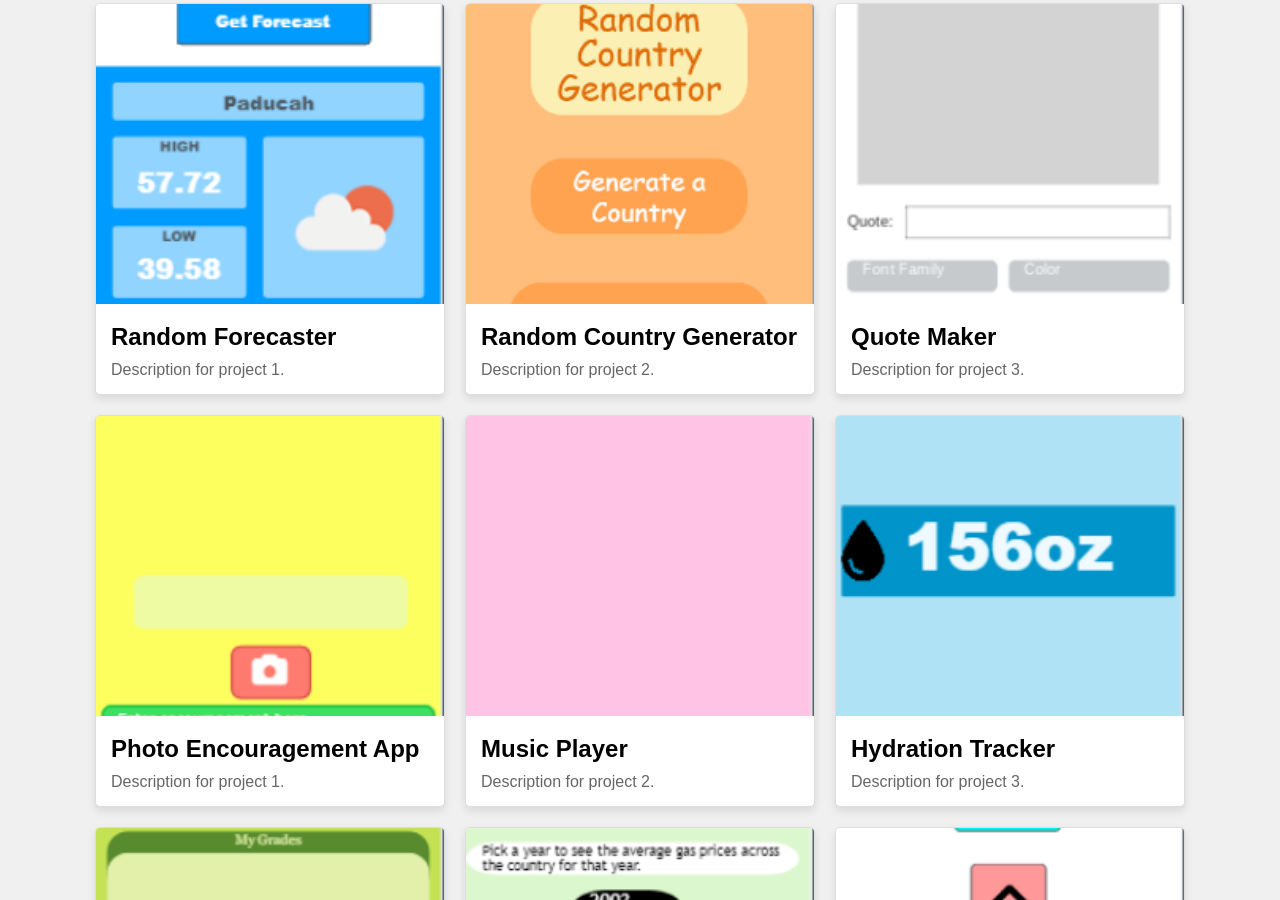
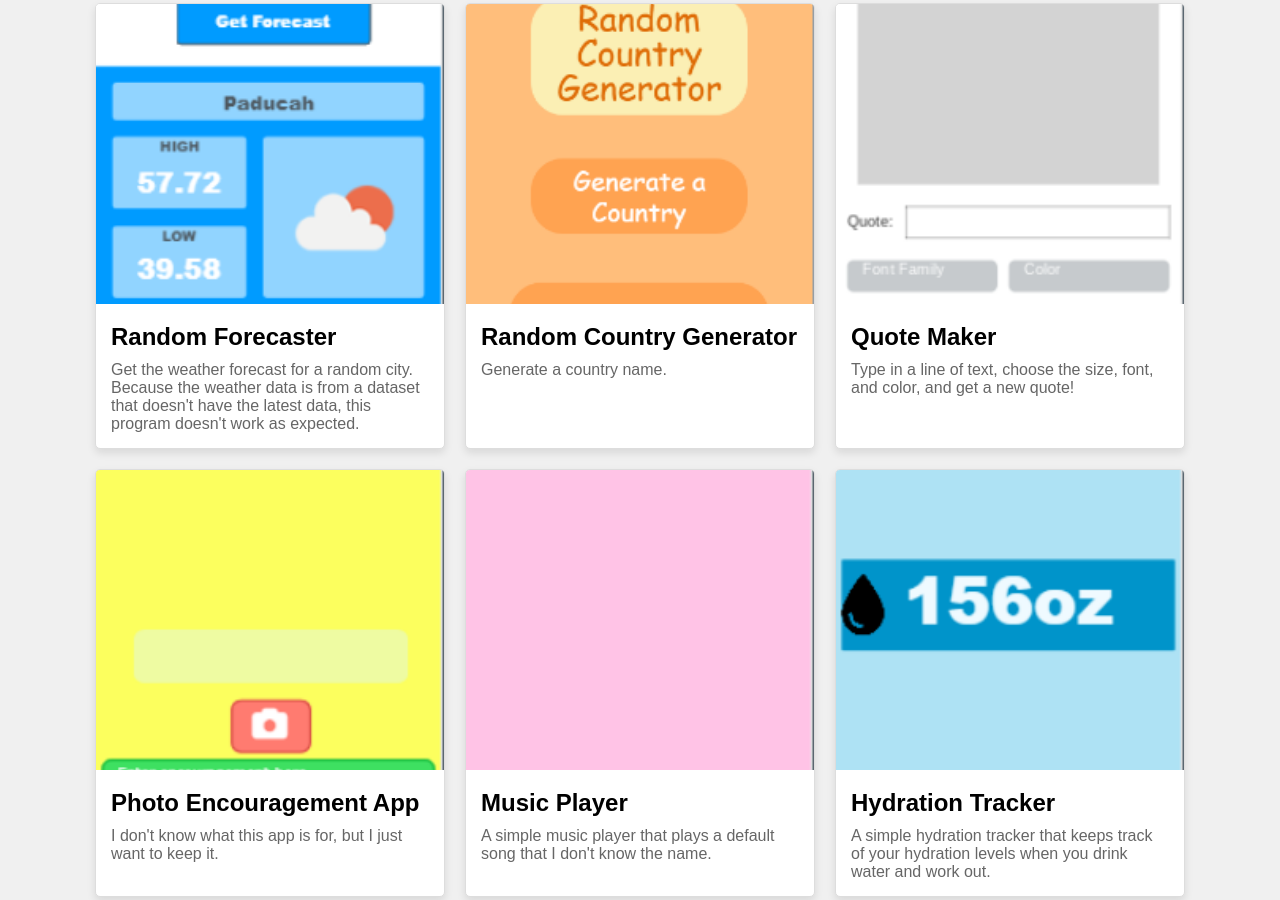
Before and after one commit to SkorpionG/APCSP-AppLab-Projects-2324, a plain HTML site: page index.html in a window 1280 px wide. Shown: the part 1900-2800 px from the top of the page. Drawn offline with Linux system fonts and the light colour scheme.

Commit message:
commit on main

```diff
--- a/CSS/styles.css
+++ b/CSS/styles.css
@@ -22,14 +22,12 @@ header {
 header h1 {
     font-size: 2.5rem;
     margin: 10px auto;
-    margin-bottom: 20px;
+    margin-bottom: 30px;
 }
 
 header p {
     width: 80%;
-    margin-left: auto;
-    margin-right: auto;
-    margin-bottom: 10px;
+    margin: 0 auto;
     font-size: 1.25rem;
     color: #555;
 }
--- a/projectInfo.js
+++ b/projectInfo.js
@@ -1,13 +1,13 @@
 export const projects = [
     {
         title: "Mood Minder",
-        description: "",
+        description: "A simple app that are part of the class curriculum.",
         image: "./assets/mood_minder_thumbnail.png",
         url: "https://studio.code.org/projects/applab/KNoqYHL9nI_C-KUWjKAMiaUfaIcAe9irzPwtIzvj-uU"
     },
     {
         title: "Museum Ticket Generator",
-        description: "",
+        description: "A simple app that are part of the class curriculum, featuring conditional statements.",
         image: "./assets/museum_ticket_generator_thumbnail.png",
         url: "https://studio.code.org/projects/applab/KNoqYHL9nI_C-KUWjKAMieUwc7LmDHCkR0OB0jUsG04"
     },
@@ -25,13 +25,13 @@ export const projects = [
     },
     {
         title: "Ticket App",
-        description: "If-else statements practice project.",
+        description: "Conditional statements practice project.",
         image: "./assets/ticket_app_thumbnail.png",
         url: "https://studio.code.org/projects/applab/KNoqYHL9nI_C-KUWjKAMiSAzZUPLJ6CIL3ecqVTbFiA"
     },
     {
         title: "Tic Tac Toe",
-        description: "Play against your friends!",
+        description: "Play against your friends or yourself!",
         image: "./assets/tic_tac_toe_thumbnail.png",
         url: "https://studio.code.org/projects/applab/KNoqYHL9nI_C-KUWjKAMiYvKGAhL12KB31v-ZyVkTpo"
     },
@@ -49,7 +49,7 @@ export const projects = [
     },
     {
         title: "Screen Locker App",
-        description: "Simulate the phone's screen lock feature.",
+        description: "An app that simulate the phone's screen lock feature.",
         image: "./assets/screen_locker_app_thumbnail.png",
         url: "https://studio.code.org/projects/applab/PwqCD-Cd-Oi3VMk5XhbJbhzD5t1uq9K4ujAxDW0K59Y"
     },
@@ -73,91 +73,91 @@ export const projects = [
     },
     {
         title: "Random Forecaster",
-        description: "Description for project 1.",
+        description: "Get the weather forecast for a random city. Because the weather data is from a dataset that doesn't have the latest data, this program doesn't work as expected.",
         image: "./assets/random_forecaster_thumbnail.png",
         url: "https://studio.code.org/projects/applab/PwqCD-Cd-Oi3VMk5XhbJbvbigCi94zM4F2lRVv0POI4"
     },
     {
         title: "Random Country Generator",
-        description: "Description for project 2.",
+        description: "Generate a country name.",
         image: "./assets/random_country_generator_thumbnail.png",
         url: "https://studio.code.org/projects/applab/oa_p2UxyGadRpKWvnlxZW_s-UQo6WGrLkRn_tdbM-ho"
     },
     {
         title: "Quote Maker",
-        description: "Description for project 3.",
+        description: "Type in a line of text, choose the size, font, and color, and get a new quote!",
         image: "./assets/quote_maker_thumbnail.png",
         url: "https://studio.code.org/projects/applab/KNoqYHL9nI_C-KUWjKAMiZEg1qR_n74b7q5F016miyQ"
     },
     {
         title: "Photo Encouragement App",
-        description: "Description for project 1.",
+        description: "I don't know what this app is for, but I just want to keep it.",
         image: "./assets/photo_encouragement_app_thumbnail.png",
-        url: "https://studio.code.org/projects/applab/KNoqYHL9nI_C-KUWjKAMiaUfaIcAe9irzPwtIzvj-uU"
+        url: "https://studio.code.org/projects/applab/PwqCD-Cd-Oi3VMk5XhbJblgM6plguu9hQa9kUFTuf8Y"
     },
     {
         title: "Music Player",
-        description: "Description for project 2.",
+        description: "A simple music player that plays a default song that I don't know the name.",
         image: "./assets/music_player_thumbnail.png",
         url: "https://studio.code.org/projects/applab/PwqCD-Cd-Oi3VMk5XhbJbktrunUHKT4dNlIK2wxc1sM"
     },
     {
         title: "Hydration Tracker",
-        description: "Description for project 3.",
+        description: "A simple hydration tracker that keeps track of your hydration levels when you drink water and work out.",
         image: "./assets/hydration_tracker_thumbnail.png",
         url: "https://studio.code.org/projects/applab/KNoqYHL9nI_C-KUWjKAMibVJLzMQPwa183ggVQKxL3k"
     },
     {
         title: "Grades.ly",
-        description: "Description for project 1.",
+        description: "A simple average grade calculator.",
         image: "./assets/gradesly_thumbnail.png",
         url: "https://studio.code.org/projects/applab/PwqCD-Cd-Oi3VMk5XhbJbkXbGf2EQVDGJhijZa2uLS0"
     },
     {
         title: "Gas Buddy",
-        description: "Description for project 2.",
+        description: "Get the historical gas prices in 7 major U.S. cities, from 2003 to 2023.",
         image: "./assets/gas_buddy_thumbnail.png",
         url: "https://studio.code.org/projects/applab/PwqCD-Cd-Oi3VMk5XhbJbqKmgq7EZW95gBcrQpKnE6c"
     },
     {
         title: "Follow The Sequence Game",
-        description: "Description for project 3.",
+        description: "Similar to the game \"Follow the Sequence\", but with completely different sequence each level.",
         image: "./assets/follow_the_sequence_game_thumbnail.png",
         url: "https://studio.code.org/projects/applab/PwqCD-Cd-Oi3VMk5XhbJbo8o_aiZaoXAqE217y_9qmk"
     },
     {
         title: "Flip Card Game",
-        description: "Description for project 1.",
+        description: "Flip the cards to test your memory!",
         image: "./assets/flip_card_game_thumbnail.png",
         url: "https://studio.code.org/projects/applab/oa_p2UxyGadRpKWvnlxZW6XgJMZ2cOwJb5AjCjf1bnY"
     },
     {
         title: "Emoji Maker",
-        description: "Description for project 2.",
+        description: "Make your own unique emoji with this app!",
         image: "./assets/emoji_maker_thumbnail.png",
         url: "https://studio.code.org/projects/applab/PwqCD-Cd-Oi3VMk5XhbJbndJPIKXHzBhxoX3L4wHgco"
     },
     {
         title: "Dice Roller",
-        description: "Description for project 3.",
+        description: "Randomly roll a dice between 1 and 6 for 20 times, can calculate how many odd and even numbers are rolled.",
         image: "./assets/dice_roller_thumbnail.png",
         url: "https://studio.code.org/projects/applab/PwqCD-Cd-Oi3VMk5XhbJbhUl4CD3EN09mXNQJo0iUaM"
     },
     {
         title: "Breakfast Picker",
-        description: "Description for project 1.",
+        description: "Trouble finding the perfect breakfast? Try this app!",
         image: "./assets/breakfast_picker_thumbnail.png",
         url: "https://studio.code.org/projects/applab/KNoqYHL9nI_C-KUWjKAMiZBLQacdQ_8_Yz5TMvILJ_s"
     },
     {
         title: "Basketball Stat Keeper",
-        description: "Description for project 2.",
+        description: "An simple app that tracks the stats of a basketball player during a game. (part of the class curriculum)",
         image: "./assets/basketball_stat_keeper_thumbnail.png",
         url: "https://studio.code.org/projects/applab/KNoqYHL9nI_C-KUWjKAMiQjAg6LjZVSC3gw1fqO1zN8"
     },
     {
         title: "Air Quality Tracker",
-        description: "Description for project 3.",
+        description: "Select a state to get its air quality data in 2020.",
         image: "./assets/air_quality_tracker_thumbnail.png",
         url: "https://studio.code.org/projects/applab/PwqCD-Cd-Oi3VMk5XhbJbkjcXf5CWjWwMaxIEEjyjmA"
     }
```
